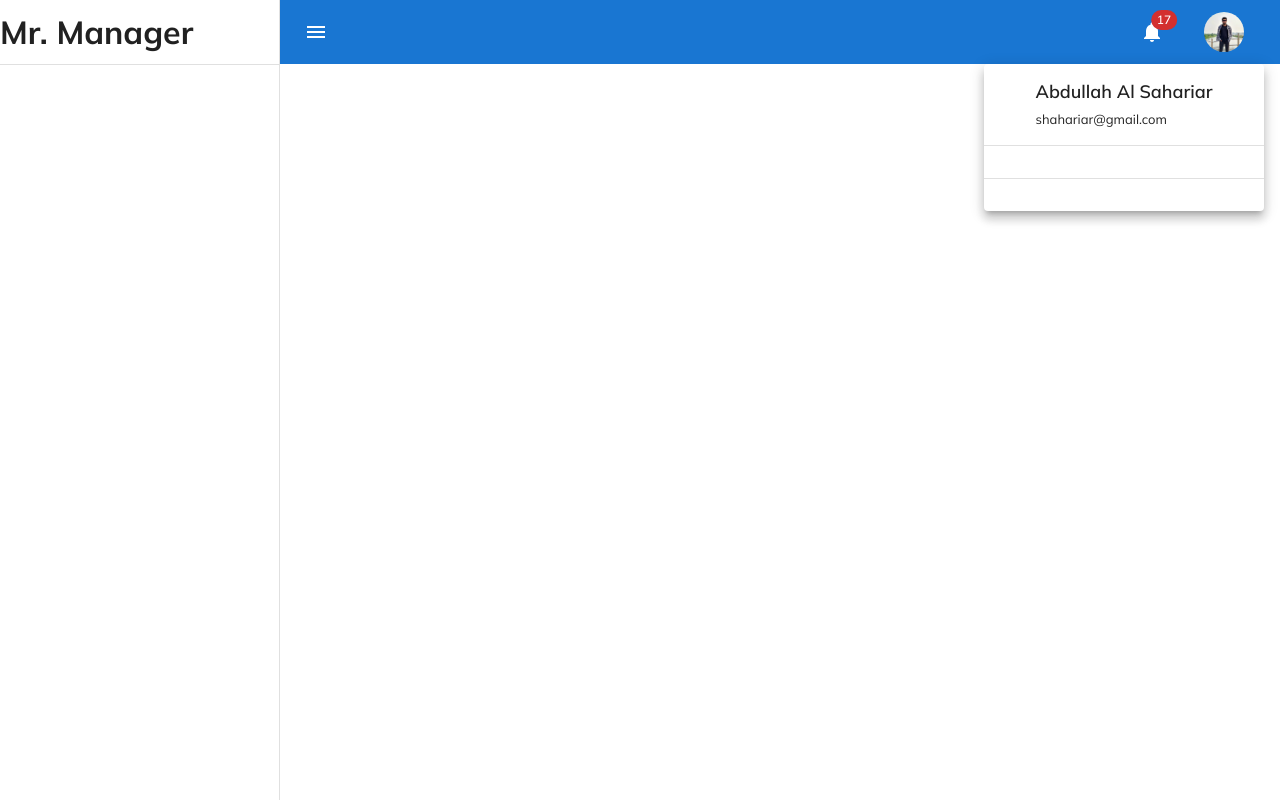
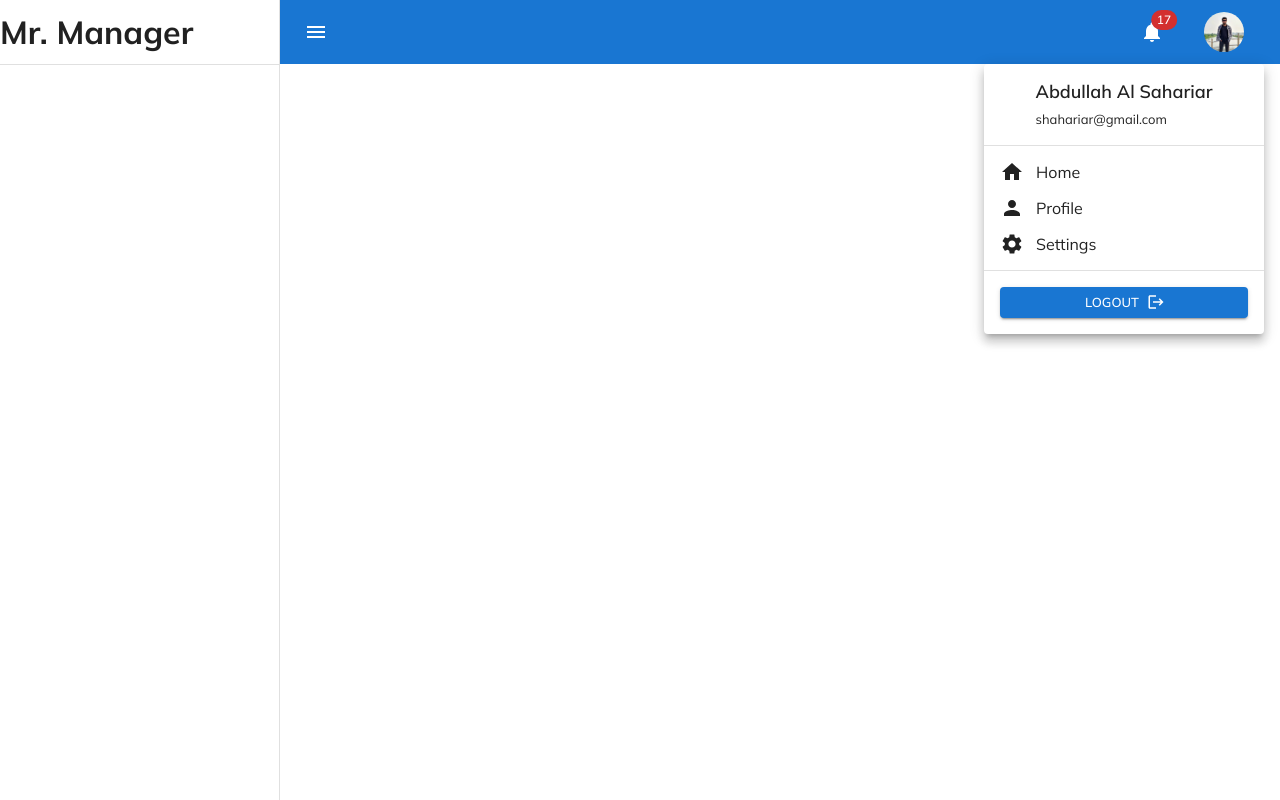
Before and after one commit to shahariar50/mr-manager, a React (Create React App) app: page / in a window 1280 px wide. Both pictures are taken after a click on the button 1224 px from the left and 32 px from the top of the page. Built offline with nearby package versions, Linux system fonts and the light colour scheme.

Commit message:
finished: user menu

```diff
--- a/src/components/common/menu/UserMenu.js
+++ b/src/components/common/menu/UserMenu.js
@@ -5,10 +5,19 @@ import {
   Menu,
   styled,
   Typography,
-  useTheme,
+  //   useTheme,
   Divider,
   Box,
+  MenuList,
+  ListItemIcon as MuiListItemIcon,
+  ListItemText as MuiListItemText,
+  MenuItem,
+  Button,
 } from "@mui/material";
+import HomeIcon from "@mui/icons-material/Home";
+import SettingsIcon from "@mui/icons-material/Settings";
+import PersonIcon from "@mui/icons-material/Person";
+import LogoutIcon from "@mui/icons-material/Logout";
 
 const MenuHeader = styled(Box)(({ theme }) => ({
   padding: theme.spacing(2),
@@ -16,10 +25,19 @@ const MenuHeader = styled(Box)(({ theme }) => ({
   justifyContent: "center",
 }));
 const MenuBody = styled("div")(({ theme }) => ({
-  padding: theme.spacing(2),
+  padding: theme.spacing(1, 0),
+  color: theme.palette.text.primary,
 }));
 const MenuFooter = styled("div")(({ theme }) => ({
   padding: theme.spacing(2),
+  display: "flex",
+  justifyContent: "center",
+}));
+const ListItemIcon = styled(MuiListItemIcon)(({ theme }) => ({
+  color: theme.palette.text.primary,
+}));
+const ListItemText = styled(MuiListItemText)(({ theme }) => ({
+  color: theme.palette.text.primary,
 }));
 
 const UserMenu = () => {
@@ -64,9 +82,40 @@ const UserMenu = () => {
           </div>
         </MenuHeader>
         <Divider />
-        <MenuBody></MenuBody>
+        <MenuBody>
+          <MenuList>
+            <MenuItem>
+              <ListItemIcon>
+                <HomeIcon />
+              </ListItemIcon>
+              <ListItemText>Home</ListItemText>
+            </MenuItem>
+            <MenuItem>
+              <ListItemIcon>
+                <PersonIcon />
+              </ListItemIcon>
+              <ListItemText>Profile</ListItemText>
+            </MenuItem>
+            <MenuItem>
+              <ListItemIcon>
+                <SettingsIcon />
+              </ListItemIcon>
+              <ListItemText>Settings</ListItemText>
+            </MenuItem>
+          </MenuList>
+        </MenuBody>
         <Divider />
-        <MenuFooter></MenuFooter>
+        <MenuFooter>
+          <Button
+            variant="contained"
+            size="small"
+            sx={{ width: "100%" }}
+            // sx={{ paddingLeft: "2rem", paddingRight: "2rem" }}
+            endIcon={<LogoutIcon />}
+          >
+            Logout
+          </Button>
+        </MenuFooter>
       </Menu>
     </>
   );
```
